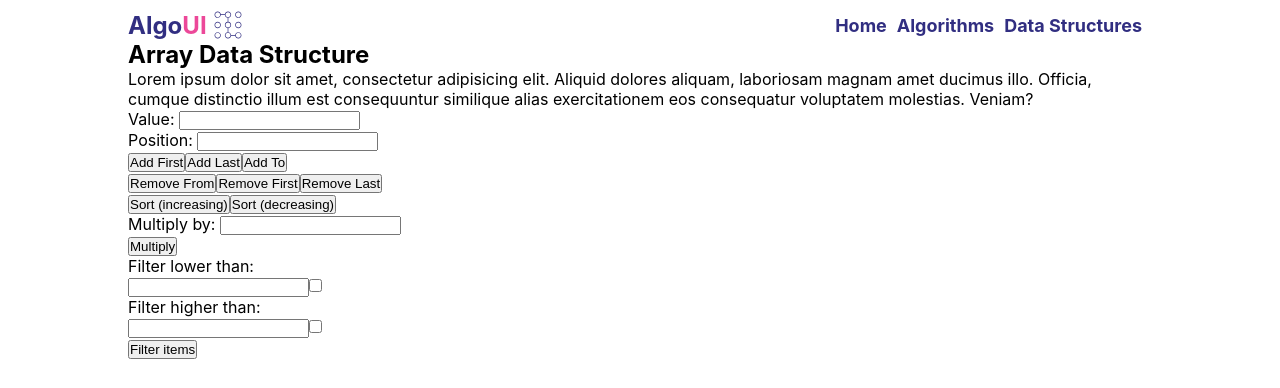
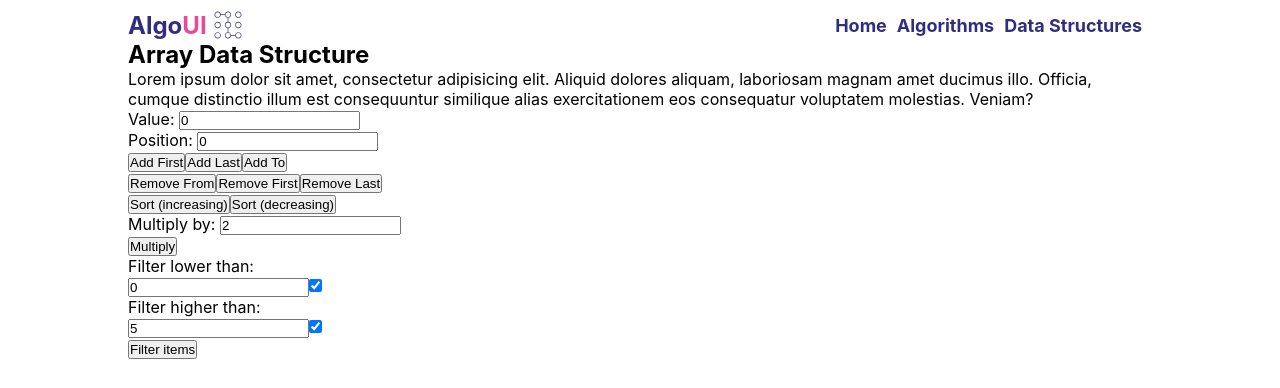
Before and after one commit to Elvissamir/Algoui, a React (Create React App) app: page /data-structures/array in a window 1280 px wide. Shown: the top 388 px of the page. Built offline with nearby package versions, Linux system fonts and the light colour scheme.

Commit message:
Add include low and high limits for filter operation in Array

```diff
--- a/src/components/dataStructures/ArrayDS.tsx
+++ b/src/components/dataStructures/ArrayDS.tsx
@@ -50,12 +50,12 @@ const ArrayDS = () => {
     const [ highVal, setHighVal ] = useState(5)
 
     // Form Data
-    const [ inputIndex, setInputIndex ] = useState('')
-    const [ inputItemVal, setInputItemVal ] = useState('')
-    const [ factorValInput, setFactorValInput ] = useState('')
-    const [ lowValInput, setLowValInput ] = useState('')
+    const [ inputIndex, setInputIndex ] = useState('0')
+    const [ inputItemVal, setInputItemVal ] = useState('0')
+    const [ factorValInput, setFactorValInput ] = useState('2')
+    const [ lowValInput, setLowValInput ] = useState('0')
     const [ includeLow, setIncludeLow ] = useState(true)
-    const [ highValInput, setHighValInput ] = useState('')
+    const [ highValInput, setHighValInput ] = useState('5')
     const [ includeHigh, setIncludeHigh ] = useState(true)
     const [ errors, setErrors ] = useState<FormDataError>({})
     const { handleSingleError } = useFormErrorsHandler({ errors, setErrors })
@@ -161,19 +161,17 @@ const ArrayDS = () => {
     const filterItemsAction = async () => {
         const ndataArray = [...dataArray]
 
-        if (dataArray[actionIndex].val > highVal || dataArray[actionIndex].val < lowVal) {
+        if ((dataArray[actionIndex].val > highVal && includeHigh) || (includeLow && dataArray[actionIndex].val < lowVal)) {
             const ndataArray = [...dataArray]
             ndataArray.splice(actionIndex, 1)
 
             await controls.start(filterItemVariants())
-            console.log('action delete', actionIndex)
 
             return setDataArray(ndataArray)
         }
 
         await controls.start(filterItemVariants())
 
-        console.log('action no delete', actionIndex + 1)
         setActionIndex(actionIndex + 1)
         setDataArray(ndataArray)
     }
@@ -392,9 +390,9 @@ const ArrayDS = () => {
             handleSingleError({ field: e.target.id, error })
         }
 
-        if (e.target.id === 'low-check') {
-            console.log('e', e.target.name)
-        }
+        if (e.target.id === 'low-check') setIncludeLow(e.target.checked)
+
+        if (e.target.id === 'high-check') setIncludeHigh(e.target.checked)
     }
 
     return (
@@ -480,6 +478,7 @@ const ArrayDS = () => {
                                             onChange={handleInputChange}
                                             className="input-check"
                                             type="checkbox"
+                                            checked={includeLow}
                                             name="low-val"
                                             id="low-check" />
                                     </div>
@@ -499,8 +498,10 @@ const ArrayDS = () => {
                                             type='number'
                                             value={highValInput} />
                                         <input
+                                            onChange={handleInputChange}
                                             className="input-check"
                                             type="checkbox"
+                                            checked={includeHigh}
                                             name="high-val"
                                             id="high-check" />
                                     </div>
```
